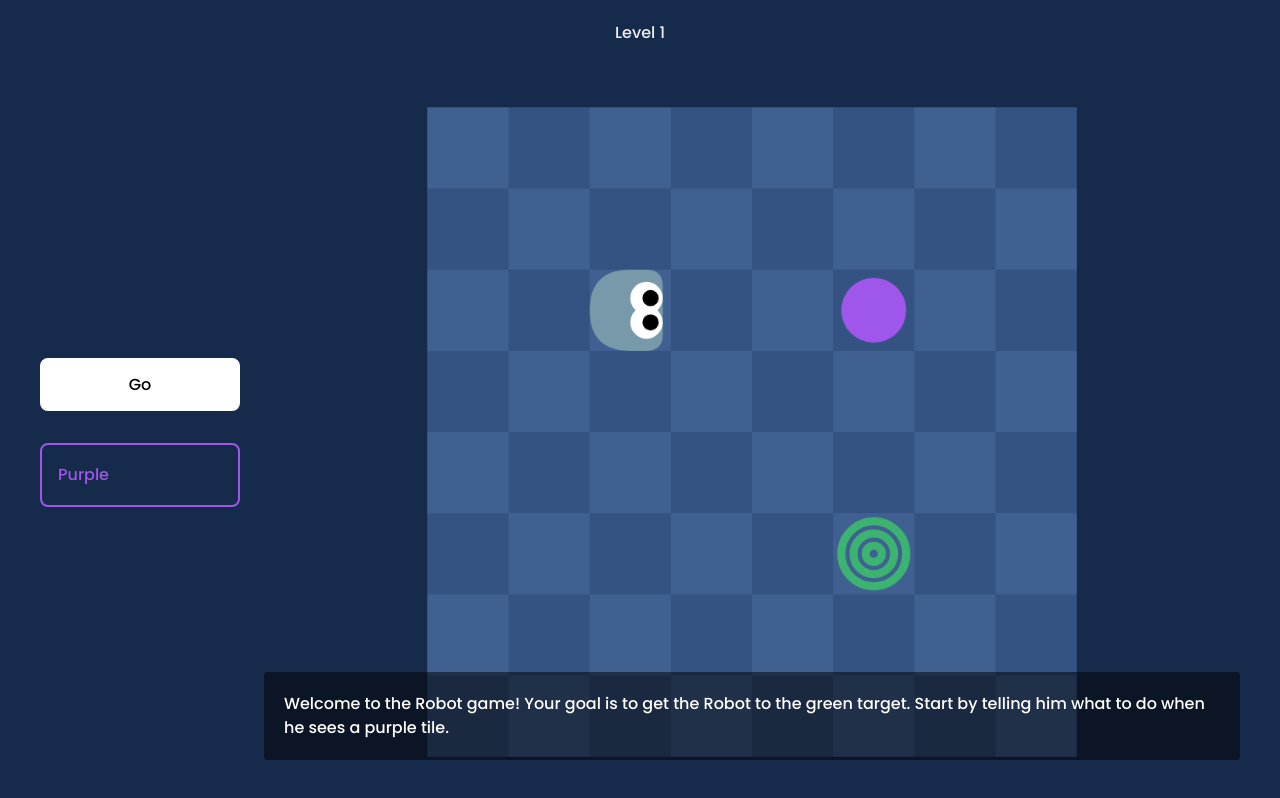
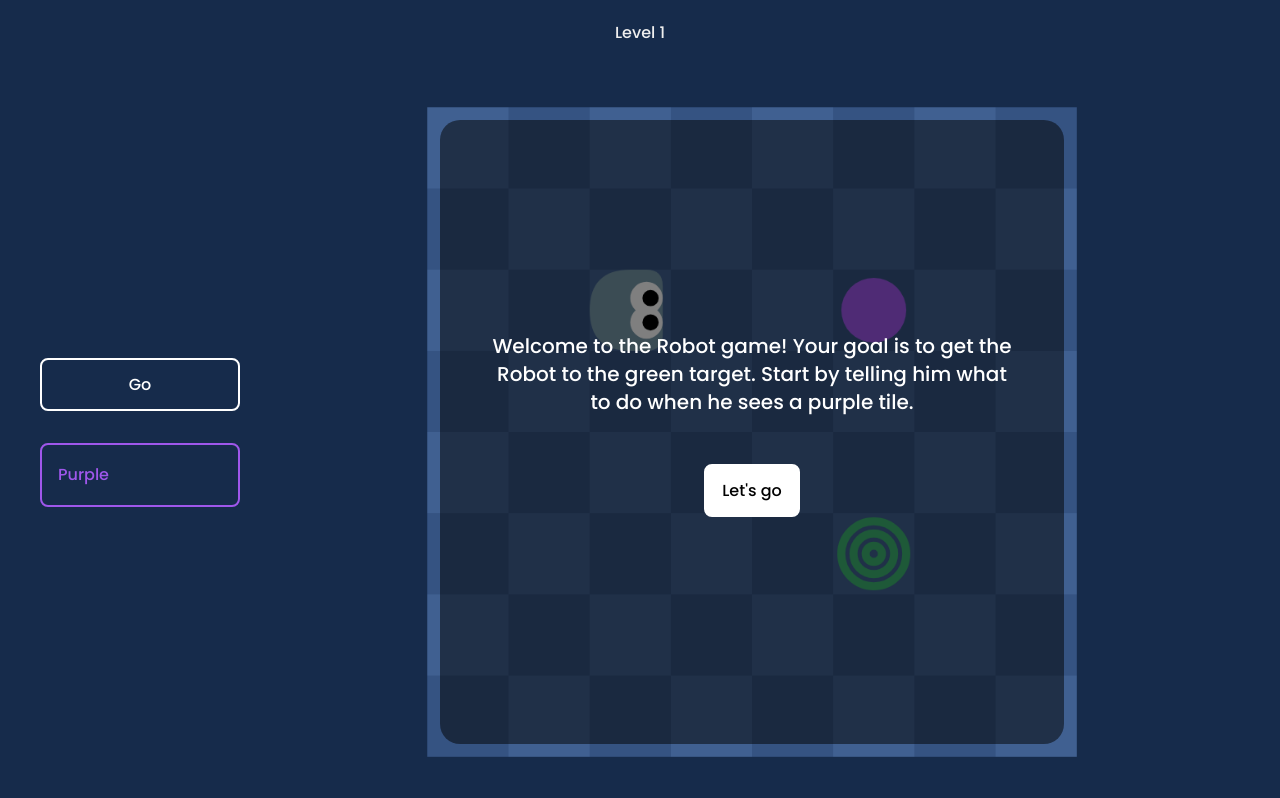
Before and after one commit to romannurik/funbox, a React (Create React App) app: page /robot in a window 1280 px wide. Built offline with nearby package versions, Linux system fonts and the light colour scheme; some icons are missing.

Commit message:
Update message UI + refactor level units

```diff
--- a/package.json
+++ b/package.json
@@ -16,8 +16,7 @@
     "build": "react-scripts build",
     "eject": "react-scripts eject"
   },
-  "eslintConfig": {
-  },
+  "eslintConfig": {},
   "browserslist": {
     "production": [
       ">0.2%",
--- a/src/pages/robot/Game.js
+++ b/src/pages/robot/Game.js
@@ -54,7 +54,11 @@ export function Game({ className, level, onAdvanceToNextLevel, onCellClick }) {
     setRunning(false);
     setLevelCompleted(true);
     if (level.doneText) {
-      setMessage(level.doneText);
+      setMessage({
+        text: level.doneText,
+        button: 'Next level',
+        buttonNextLevel: true,
+      });
     }
   }
 
@@ -62,7 +66,12 @@ export function Game({ className, level, onAdvanceToNextLevel, onCellClick }) {
     setRunning(false);
     setEngineLevel(level);
     setLevelCompleted(false);
-    setMessage(level.startText || null);
+    if (level.startText) {
+      setMessage({
+        text: level.startText,
+        button: 'Let\'s go',
+      });
+    }
     let p = {};
     for (let b of level.blocks || []) {
       p[b.color] = "";
@@ -75,14 +84,14 @@ export function Game({ className, level, onAdvanceToNextLevel, onCellClick }) {
       <div className={styles.controlPanel}>
         {!levelCompleted && (
           <button
-            className={cn(styles.goButton, { [styles.primary]: !running })}
+            className={cn(styles.goButton, { [styles.primary]: !running && !message })}
             onClick={handleGoButton}
           >
             {running ? "Stop" : "Go"}
           </button>
         )}
         {levelCompleted && (
-          <button className={styles.primary} onClick={onAdvanceToNextLevel}>
+          <button className={cn({ [styles.primary]: !message })} onClick={onAdvanceToNextLevel}>
             Next level
           </button>
         )}
@@ -120,8 +129,16 @@ export function Game({ className, level, onAdvanceToNextLevel, onCellClick }) {
       </div>
       <div className={styles.gameBoardContainer}>
         {message && (
-          <Message show={true} onClose={() => setMessage(null)}>
-            {message}
+          <Message className={styles.message} show={true}
+            button={
+              <button className={styles.primary} onClick={() => {
+                setMessage(null);
+                message.buttonNextLevel && onAdvanceToNextLevel();
+              }}>
+                {message.button}
+              </button>
+            }>
+            {message.text}
           </Message>
         )}
         <GameEngine
--- a/src/pages/robot/Message.js
+++ b/src/pages/robot/Message.js
@@ -1,20 +1,16 @@
+import cn from 'classnames';
 import React from "react";
 import styles from "./Message.module.scss";
-import { XIcon } from "@primer/octicons-react";
 
-export function Message({ show, onClose, children }) {
+export function Message({ className, show, button, children }) {
   if (!show) {
     return null;
   }
 
   return (
-    <div className={styles.messageContainer}>
-      <div className={styles.message}>
-        <button className={styles.dismiss} onClick={onClose}>
-          <XIcon size="36" />
-        </button>
-        <div className={styles.messageContent}>{children}</div>
-      </div>
+    <div className={cn(styles.message, className)}>
+      <div className={styles.messageContent}>{children}</div>
+      {button}
     </div>
   );
 }
--- a/src/pages/robot/Message.module.scss
+++ b/src/pages/robot/Message.module.scss
@@ -1,24 +1,33 @@
 .message {
-  font-size: 16px;
-  line-height: 24px;
+  --inset: 20px;
+  font-size: 20px;
+  line-height: 28px;
   position: absolute;
   left: 0;
+  top: 0;
   bottom: 0;
   right: 0;
-  border-radius: 4px;
-  padding: 20px;
+  border-radius: 20px;
+  padding: 48px;
   background-color: rgba(0,0,0,.5);
   color: #fff;
+  box-sizing: border-box;
+  display: flex;
+  flex-direction: column;
+  align-items: center;
+  text-align: center;
+  justify-content: center;
+  gap: 32px;
+  animation: enter .2s cubic-bezier(.2, 1.5, .65, 1);
 }
 
-.dismiss {
-  display: none;
-  position: absolute;
-  right: 12px;
-  top: 50%;
-  transform: translateY(-50%);
-  background-color: transparent;
-  padding: 12px;
-  cursor: pointer;
-  border: 0;
+@keyframes enter {
+  from {
+    opacity: 0;
+    transform: scale(.5);
+  }
+  to {
+    opacity: 1;
+    transform: scale(1);
+  }
 }
--- a/src/pages/robot/RobotGame.js
+++ b/src/pages/robot/RobotGame.js
@@ -5,20 +5,11 @@ import { ChevronLeftIcon, ChevronRightIcon } from "@primer/octicons-react";
 import { BrowserRouter as Router, Switch, Route } from "react-router-dom";
 import { LevelEditor } from "./LevelEditor";
 
-const LEVELS = [
-  import("./levels/01-intro/01"),
-  import("./levels/01-intro/02"),
-  import("./levels/01-intro/03"),
-  import("./levels/01-intro/04"),
-  import("./levels/01-intro/05"),
-  import("./levels/01-intro/06"),
-  import("./levels/02-coins/01"),
-  import("./levels/02-coins/02"),
-  import("./levels/02-coins/03"),
-  import("./levels/03-walls/01"),
-  import("./levels/03-walls/02"),
-  import("./levels/04-turnaround/01"),
-  import("./levels/04-turnaround/02"),
+const LEVEL_CHAPTERS = [
+  import("./levels/01-intro"),
+  import("./levels/02-coins"),
+  import("./levels/03-walls"),
+  import("./levels/04-turnaround"),
 ];
 
 export function RobotGame() {
@@ -27,7 +18,10 @@ export function RobotGame() {
 
   React.useEffect(() => {
     (async () => {
-      setLoadedLevels((await Promise.all(LEVELS)).map(m => m.default));
+      let levels = (await Promise
+        .all((await Promise.all(LEVEL_CHAPTERS)).flatMap(m => m.default)))
+        .map(m => m.default);
+      setLoadedLevels(levels);
     })();
   }, []);
 
--- a/src/pages/robot/RobotGame.module.scss
+++ b/src/pages/robot/RobotGame.module.scss
@@ -50,6 +50,33 @@
   }
 }
 
+.controlPanel,
+.message {
+  button {
+    --color: #fff;
+    color: var(--color);
+    margin: 16px 0;
+    appearance: none;
+    font-family: Poppins;
+    font-size: 16px;
+    border-radius: 8px;
+    border: 2px solid var(--color);
+    background-color: transparent;
+    padding: 12px 16px;
+    cursor: pointer;
+
+    &.primary {
+      background-color: var(--color);
+      color: #000;
+    }
+
+    @include narrow {
+      margin: 0 12px;
+      flex-direction: row;
+    }
+  }
+}
+
 .controlPanel {
   width: 200px;
   margin-right: 24px;
@@ -68,28 +95,7 @@
   }
 
   button {
-    --color: #fff;
-    color: var(--color);
-    margin: 16px 0;
-    appearance: none;
-    font-family: Poppins;
-    font-size: 16px;
-    border-radius: 8px;
-    border: 2px solid var(--color);
-    background-color: transparent;
     width: 100%;
-    padding: 12px 16px;
-    cursor: pointer;
-
-    &.primary {
-      background-color: var(--color);
-      color: #000;
-    }
-
-    @include narrow {
-      margin: 0 12px;
-      flex-direction: row;
-    }
   }
 
   .goButton {
@@ -133,6 +139,13 @@
   position: relative;
 }
 
+.message {
+  max-width: calc(100% - 32px);
+  max-height: calc(100% - 32px);
+  margin: auto auto;
+  aspect-ratio: 1 / 1;
+}
+
 .gameBoard {
   max-width: 100%;
   max-height: 100%;
--- a/src/pages/robot/levels/01-intro/06.js
+++ b/src/pages/robot/levels/01-intro/06.js
@@ -1 +1 @@
-export default { "gridSize": 7, "robot": { "x": 0, "y": 0, "dir": "r" }, "goal": { "x": 0, "y": 1, "coinsNeeded": 0 }, "doneText": "", "startText": "", "blocks": [{ "x": 2, "y": 0, "color": "purple" }, { "x": 4, "y": 0, "color": "red" }, { "x": 6, "y": 0, "color": "blue" }, { "x": 2, "y": 2, "color": "red" }, { "x": 4, "y": 2, "color": "blue" }, { "x": 6, "y": 2, "color": "purple" }, { "x": 2, "y": 4, "color": "blue" }, { "x": 6, "y": 4, "color": "red" }, { "x": 4, "y": 4, "color": "purple" }, { "x": 6, "y": 6, "color": "blue" }, { "x": 0, "y": 6, "color": "blue" }, { "x": 2, "y": 6, "color": "purple" }, { "x": 4, "y": 6, "color": "red" }, { "x": 0, "y": 4, "color": "red" }, { "x": 0, "y": 2, "color": "purple" }], "coins": [], "walls": [] };
+export default { "gridSize": 7, "robot": { "x": 0, "y": 0, "dir": "r" }, "goal": { "x": 0, "y": 1, "coinsNeeded": 0 }, "doneText": "", "startText": "", "blocks": [{ "x": 2, "y": 0, "color": "purple" }, { "x": 4, "y": 0, "color": "red" }, { "x": 6, "y": 0, "color": "blue" }, { "x": 2, "y": 2, "color": "red" }, { "x": 4, "y": 2, "color": "blue" }, { "x": 6, "y": 2, "color": "purple" }, { "x": 2, "y": 4, "color": "blue" }, { "x": 6, "y": 4, "color": "red" }, { "x": 4, "y": 4, "color": "purple" }, { "x": 6, "y": 6, "color": "blue" }, { "x": 0, "y": 6, "color": "blue" }, { "x": 2, "y": 6, "color": "purple" }, { "x": 4, "y": 6, "color": "red" }, { "x": 0, "y": 4, "color": "red" }], "coins": [], "walls": [] };
--- /dev/null
+++ b/src/pages/robot/levels/01-intro/index.js
@@ -0,0 +1,8 @@
+export default [
+  import('./01'),
+  import('./02'),
+  import('./03'),
+  import('./04'),
+  import('./05'),
+  import('./06'),
+];
--- /dev/null
+++ b/src/pages/robot/levels/02-coins/index.js
@@ -0,0 +1,5 @@
+export default [
+  import('./01'),
+  import('./02'),
+  import('./03'),
+];
--- /dev/null
+++ b/src/pages/robot/levels/03-walls/index.js
@@ -0,0 +1,4 @@
+export default [
+  import('./01'),
+  import('./02'),
+];
--- /dev/null
+++ b/src/pages/robot/levels/04-turnaround/index.js
@@ -0,0 +1,4 @@
+export default [
+  import('./01'),
+  import('./02'),
+];
```
